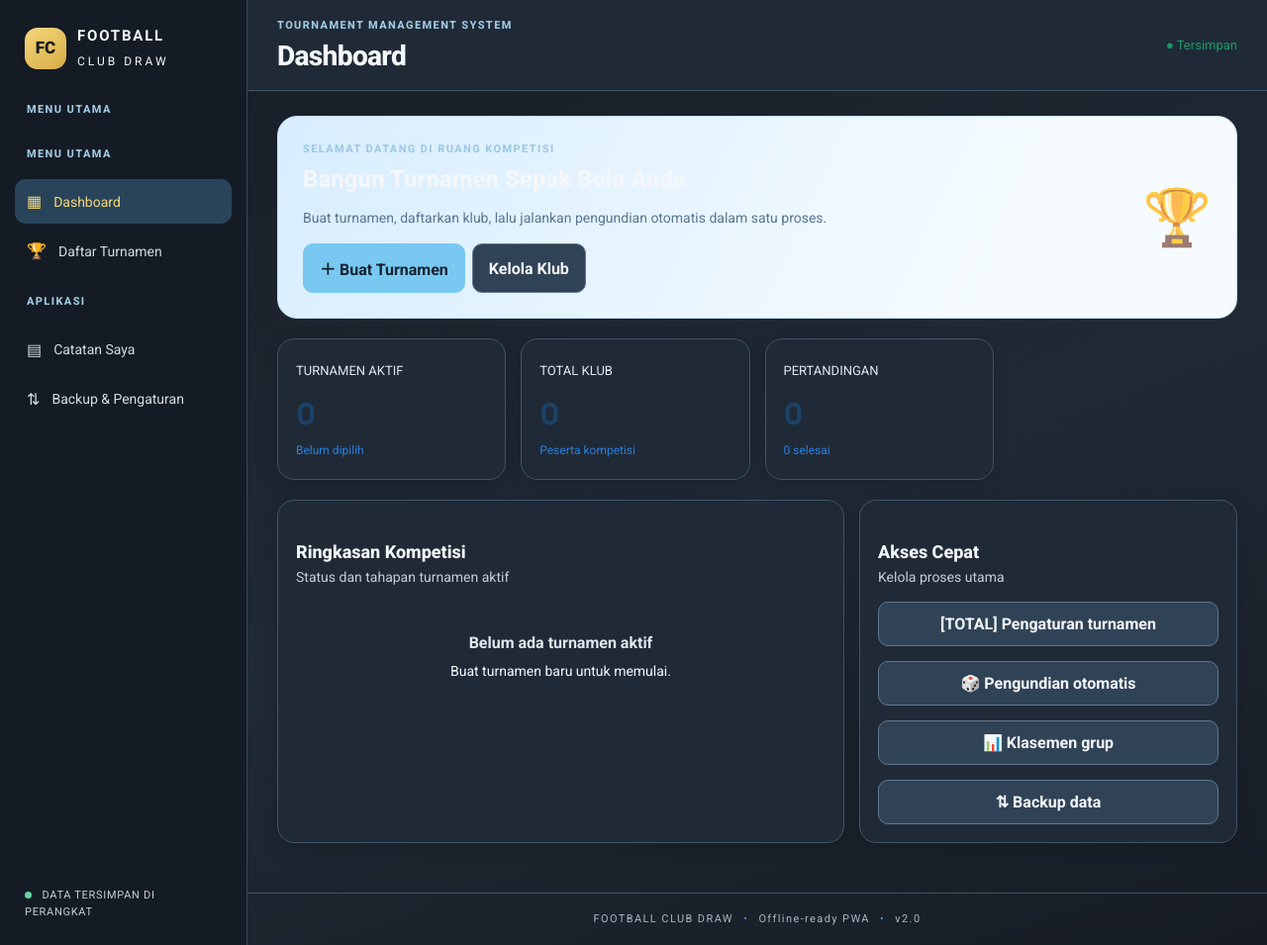
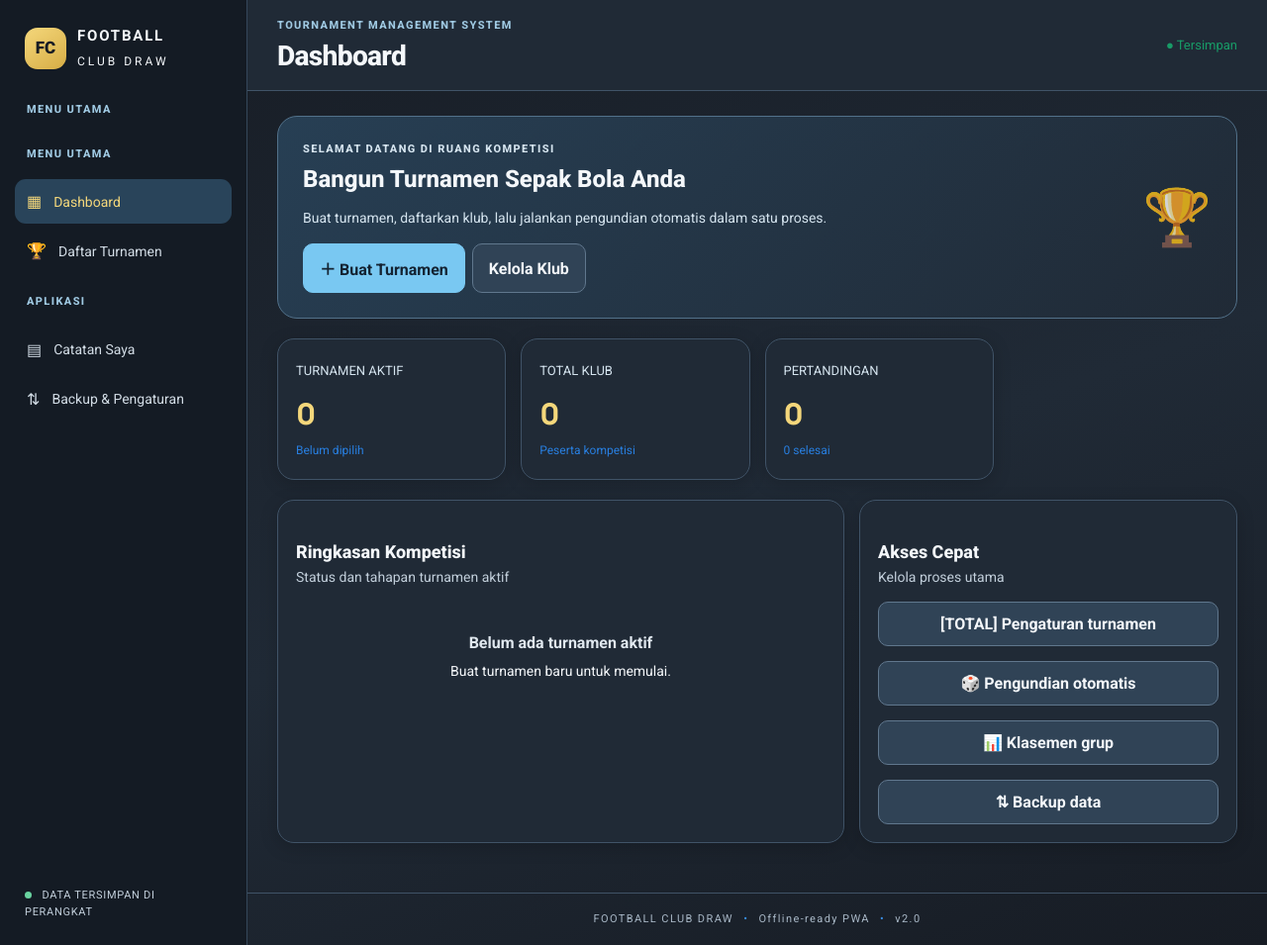
Before and after one commit to pemrogramankita-02/football-club-draw, a plain HTML site: page index.html in a window 1280 px wide. Shown: the whole page at 99% size. Drawn offline with Linux system fonts and the light colour scheme.

Commit message:
Enhance dark theme styles for better text visibility
Add styles for dark theme readability and contrast.

```diff
--- a/css/style.css
+++ b/css/style.css
@@ -412,3 +412,14 @@ footer{color:#a9b8c7 !important;border-color:#405367 !important}
   .btn,.nav-item,.field input,.field select,.field textarea{font-size:16px !important}
   .league-fixture{background:#273442 !important}
 }
+
+/* KONTRAS TEKS: pastikan seluruh tulisan terbaca pada tema gelap */
+.hero{background:linear-gradient(135deg,#273f54 0%,#202a36 100%) !important;color:#f4f7fa !important;border:1px solid #52718a !important}
+.hero h1,.hero h2,.hero h3,.hero strong,.hero b{color:#f4f7fa !important}
+.hero p,.hero .eyebrow,.hero small,.hero span{color:#d5e4ef !important}
+.stat,.stat-card{background:#202a36 !important;color:#f4f7fa !important;border-color:#405367 !important}
+.stat strong,.stat-card strong,.stat .value,.stat-card .value{color:#f4d77b !important;opacity:1 !important}
+.stat span,.stat-card span,.stat small,.stat-card small,.stat p,.stat-card p{color:#d5e4ef !important;opacity:1 !important}
+.content,.content p,.content li,.content label,.content small{color:#d5e0e9}
+.content h1,.content h2,.content h3,.content h4,.content strong{color:#f4f7fa}
+.muted,.hint,.tiny,.eyebrow{opacity:1 !important}
```
